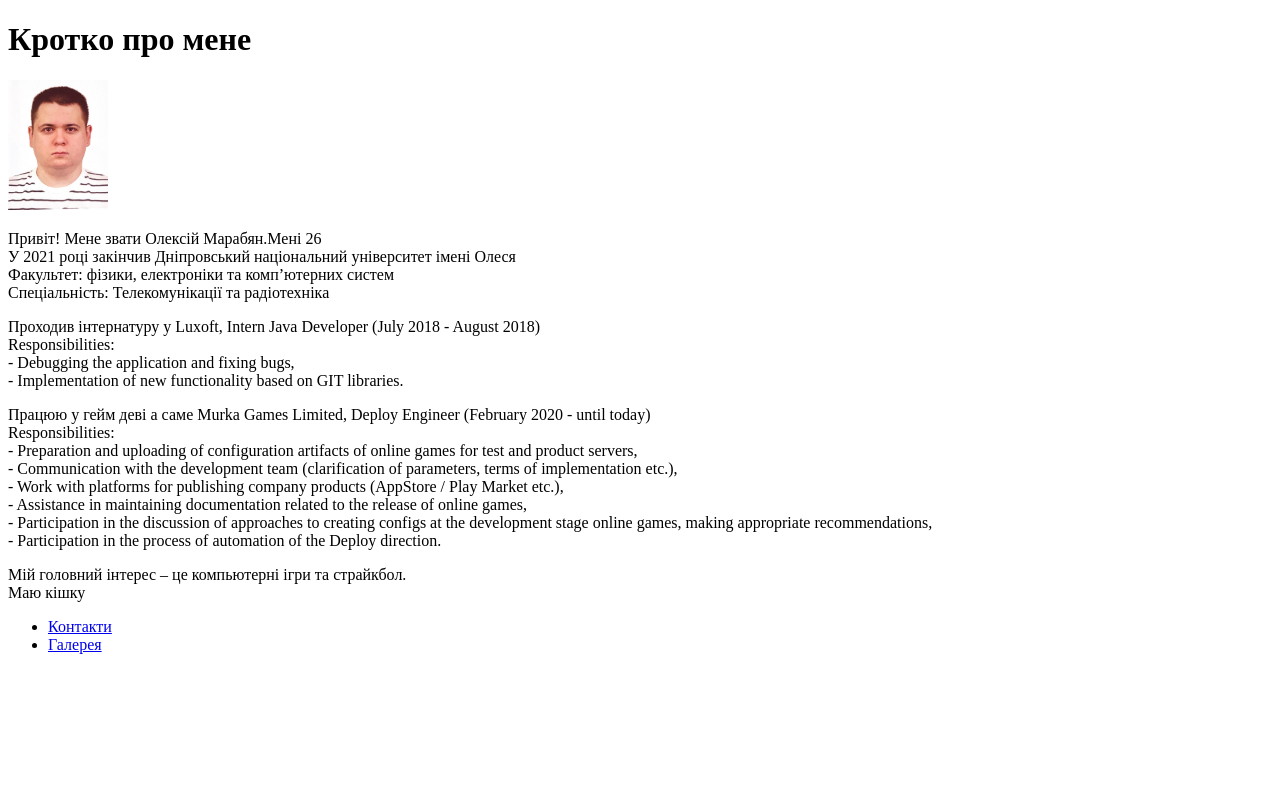
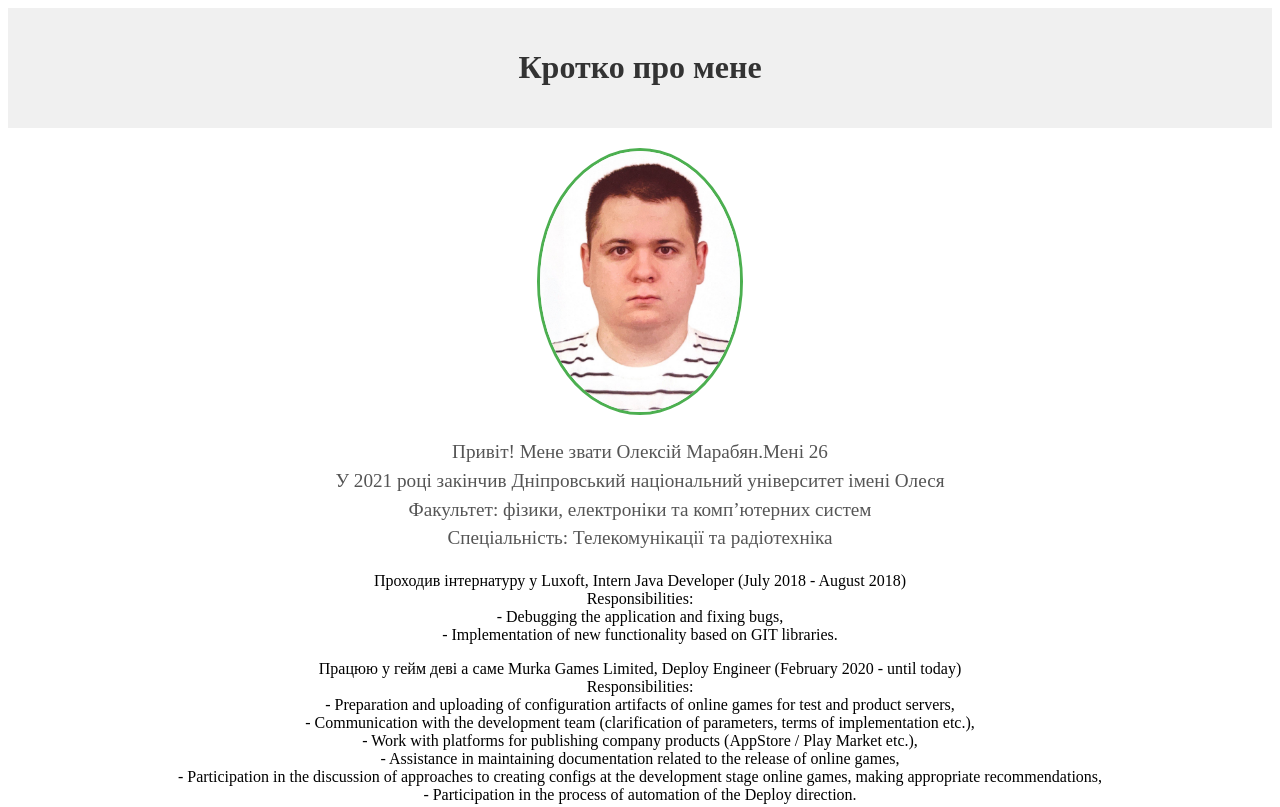
Before and after one commit to AlekseyMarabyan/gitpracticeQAManual, a plain HTML site: page index.html in a window 1280 px wide. Shown: the top 807 px of the page. Drawn offline with Linux system fonts and the light colour scheme.

Commit message:
Add style

```diff
--- /dev/null
+++ b/Resources/style.css
@@ -0,0 +1,56 @@
+#main-header {
+    text-align: center;
+    background-color: #f0f0f0;
+    padding: 20px;
+}
+
+.header-title {
+    color: #333;
+    font-size: 2em;
+}
+
+
+.about-section {
+    margin: 20px auto;
+    text-align: center;
+}
+
+.profile-photo {
+    border-radius: 50%;
+    border: 3px solid #4caf50;
+}
+
+.about-text {
+    font-size: 1.2em;
+    color: #555;
+    line-height: 1.5;
+}
+
+
+.nav-list {
+    list-style: none;
+    padding: 0;
+    text-align: center;
+}
+
+.nav-item {
+    display: inline;
+    margin: 0 15px;
+}
+
+.nav-link {
+    text-decoration: none;
+    color: #4caf50;
+    font-weight: bold;
+}
+
+.nav-link:hover {
+    text-decoration: underline;
+}
+
+#main-footer {
+    background-color: #f0f0f0;
+    text-align: center;
+    padding: 10px;
+    margin-top: 20px;
+}
--- /dev/null
+++ b/Resources/styleContact.css
@@ -0,0 +1,70 @@
+body {
+    font-family: Arial, sans-serif;
+    margin: 0;
+    padding: 0;
+    background-color: #f9f9f9;
+    color: #333;
+    text-align: center;
+}
+
+header {
+    background-color: #4CAF50;
+    padding: 20px;
+    color: white;
+    text-align: center;
+}
+
+header h1 {
+    margin: 0;
+    font-size: 2em;
+}
+
+
+main {
+    padding: 20px;
+    text-align: left;
+    max-width: 600px;
+    margin: 20px auto;
+    background-color: white;
+    border-radius: 10px;
+    box-shadow: 0 4px 6px rgba(0, 0, 0, 0.1);
+}
+
+ul {
+    list-style: none;
+    padding: 0;
+}
+
+li {
+    margin: 10px 0;
+    font-size: 1.1em;
+    color: #555;
+}
+
+li a {
+    color: #4CAF50;
+    text-decoration: none;
+    font-weight: bold;
+}
+
+li a:hover {
+    text-decoration: underline;
+}
+
+
+footer {
+    margin-top: 20px;
+    padding: 10px;
+    background-color: #4CAF50;
+    color: white;
+}
+
+footer a {
+    color: white;
+    text-decoration: none;
+    font-weight: bold;
+}
+
+footer a:hover {
+    text-decoration: underline;
+}
--- /dev/null
+++ b/Resources/stylesGallery.css
@@ -0,0 +1,73 @@
+body {
+    font-family: Arial, sans-serif;
+    margin: 0;
+    padding: 0;
+    background-color: #f9f9f9;
+    color: #333;
+    text-align: center;
+}
+
+header {
+    background-color: #4CAF50;
+    padding: 20px;
+    color: white;
+    text-align: center;
+}
+
+header h1 {
+    margin: 0;
+    font-size: 2em;
+}
+
+
+main {
+    display: flex;
+    flex-wrap: wrap;
+    justify-content: center;
+    gap: 20px;
+    padding: 20px;
+}
+
+figure {
+    border: 2px solid #ddd;
+    border-radius: 10px;
+    overflow: hidden;
+    background-color: white;
+    box-shadow: 0 4px 6px rgba(0, 0, 0, 0.1);
+    transition: transform 0.3s, box-shadow 0.3s;
+    width: 220px;
+}
+
+figure:hover {
+    transform: scale(1.05);
+    box-shadow: 0 8px 15px rgba(0, 0, 0, 0.2);
+}
+
+figure img {
+    width: 100%;
+    height: auto;
+    display: block;
+}
+
+figcaption {
+    padding: 10px;
+    font-size: 1em;
+    color: #555;
+}
+
+footer {
+    margin-top: 20px;
+    padding: 10px;
+    background-color: #4CAF50;
+    color: white;
+}
+
+footer a {
+    color: white;
+    text-decoration: none;
+    font-weight: bold;
+}
+
+footer a:hover {
+    text-decoration: underline;
+}
--- a/index.html
+++ b/index.html
@@ -3,15 +3,16 @@
 <head>
     <meta charset="UTF-8">
     <title>Про мене</title>
+    <link rel="stylesheet" href="Resources/style.css">
 </head>
 <body>
-<header>
-    <h1>Кротко про мене</h1>
+<header id="main-header">
+    <h1 class="header-title">Кротко про мене</h1>
 </header>
-<main>
-    <section>
-        <img src="Resources/Марабян Фото.PNG" alt="Моє фото" width="100">
-        <p>Привіт! Мене звати Олексій Марабян.Мені 26
+<main id="main-content">
+    <section class="about-section">
+        <img src="Resources/Марабян Фото.PNG" alt="Моє фото" width="200" class="profile-photo">
+        <p class="about-text">Привіт! Мене звати Олексій Марабян.Мені 26
             <br> У 2021 році закінчив Дніпровський національний університет імені Олеся
             <br> Факультет: фізики, електроніки та комп’ютерних систем
             <br> Спеціальність: Телекомунікації та радіотехніка</p>
@@ -40,11 +41,11 @@
             <br>Маю кішку</p>
     </section>
 </main>
-<footer>
+<footer id="main-footer">
     <nav>
-        <ul>
-            <li><a href="contact.html">Контакти</a></li>
-            <li><a href="gallery.html">Галерея</a></li>
+        <ul class="nav-list">
+            <li class="nav-item"><a href="contact.html" class="nav-link">Контакти</a></li>
+            <li class="nav-item"><a href="gallery.html" class="nav-link">Галерея</a></li>
         </ul>
     </nav>
 </footer>
```
Also changed, not shown: contact.html (+2 -1 lines), gallery.html (+3 -2 lines).
